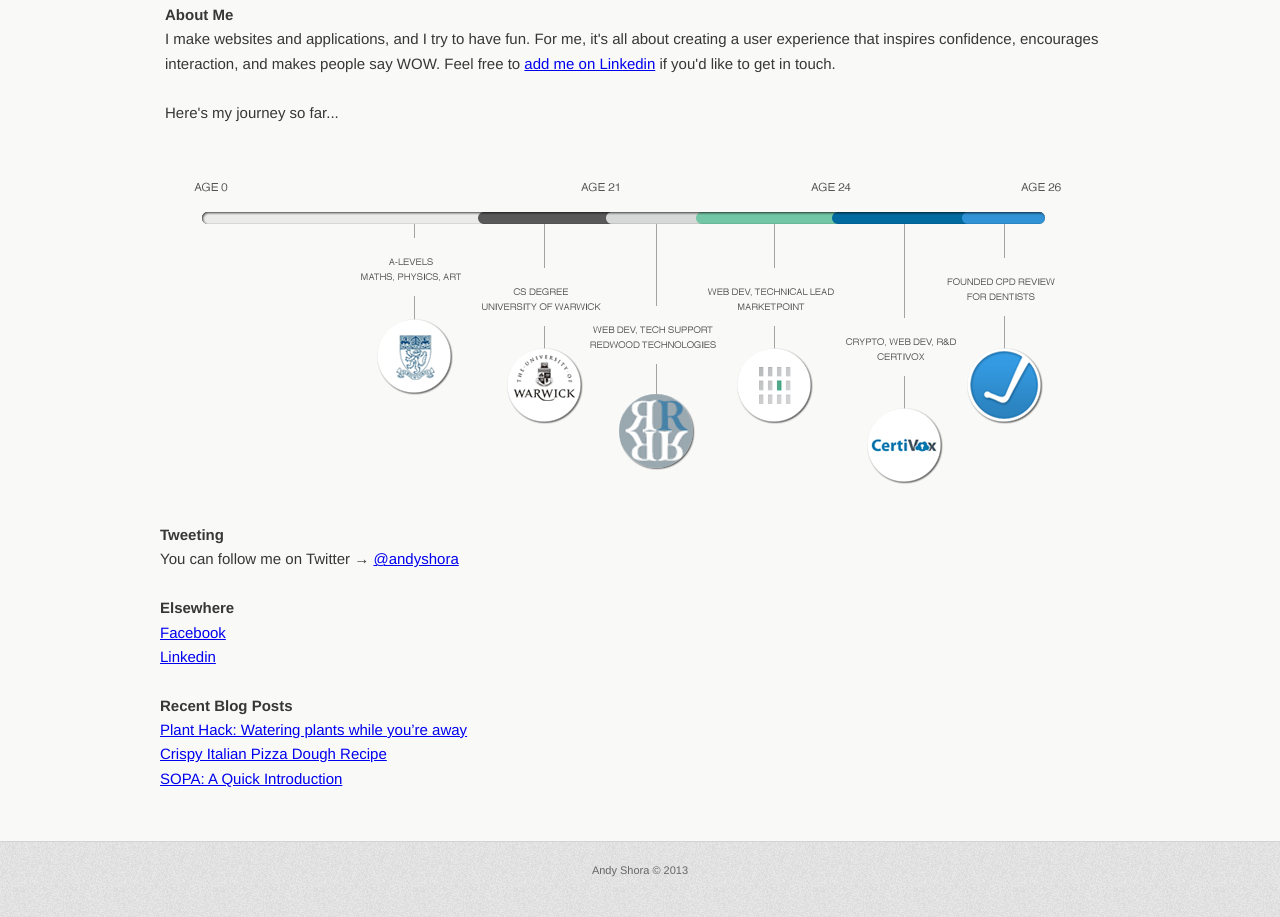
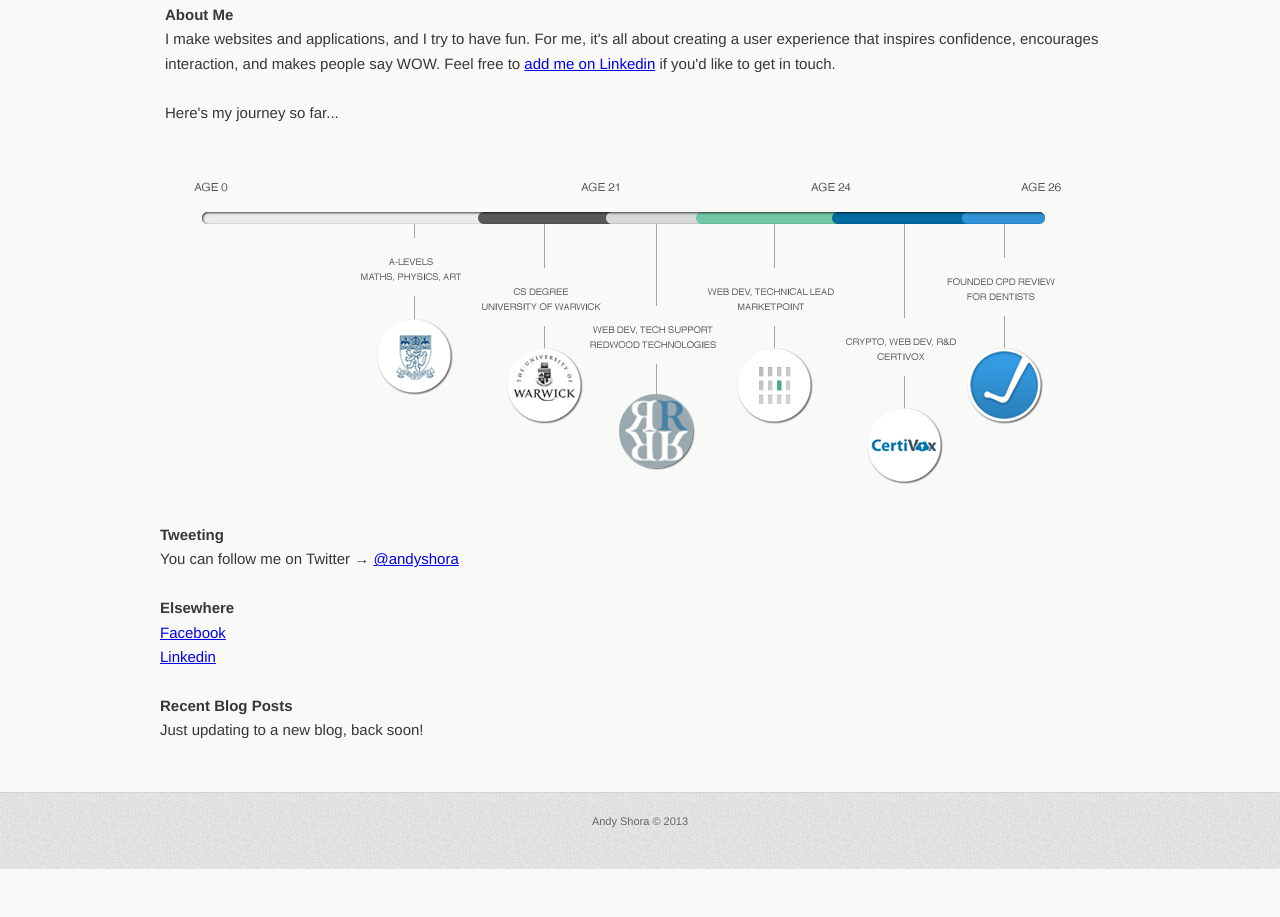
Before and after one commit to andyshora/andyshora, a website: page public_html/index.html in a window 1280 px wide. Shown: the part 347-1264 px from the top of the page. After the commit the page ends 1216 px from the top, so only its background shows below. Drawn offline with Linux system fonts and the light colour scheme.

Commit message:
removed blog

```diff
--- a/public_html/index.html
+++ b/public_html/index.html
@@ -131,11 +131,7 @@
 	<a href="https://www.linkedin.com/pub/andy-shora/4a/753/937">Linkedin</a></p>
 
 	<h3>Recent Blog Posts</h3>
-	<p>
-<a href="http://andyshora.com/2012/06/plant-watering-hack-holiday/" rel="bookmark" title="Plant Hack: Watering plants while you&#8217;re away">
-	Plant Hack: Watering plants while you&#8217;re away</a><br /><a href="http://andyshora.com/2012/04/crispy-italian-pizza-dough-recipe/" rel="bookmark" title="Crispy Italian Pizza Dough Recipe">
-	Crispy Italian Pizza Dough Recipe</a><br /><a href="http://andyshora.com/2011/12/sopa-quick-introduction/" rel="bookmark" title="SOPA: A Quick Introduction">
-	SOPA: A Quick Introduction</a><br /></p>
+	<p>Just updating to a new blog, back soon!</p>
 </div>
 
 </div>
```
